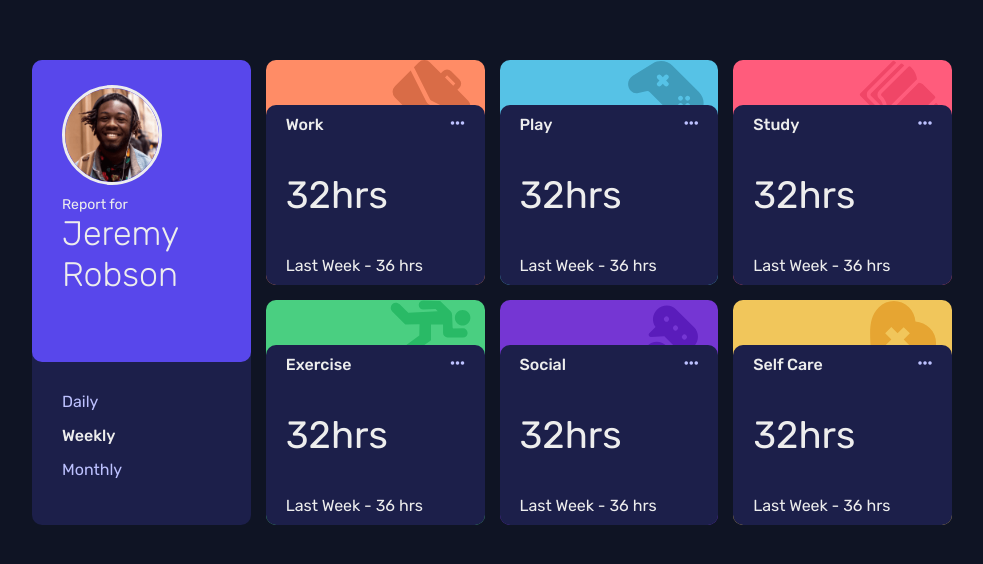
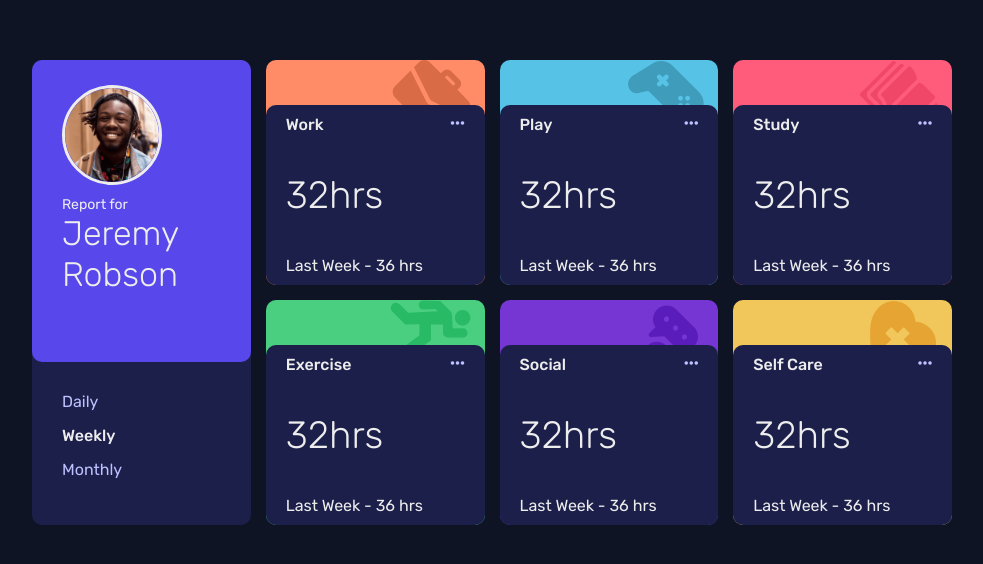
Before and after one commit to asbhogal/Time-Tracking-Dashboard, a website built with Parcel: page src/index.html in a window 1280 px wide. Shown: the part 108-672 px from the top of the page, without its empty margins (148-1131 px from the left). Built offline with nearby package versions, Linux system fonts and the light colour scheme; a web font is replaced by a local one.

Commit message:
adjustments to font styling

```diff
--- a/src/scss/style.scss
+++ b/src/scss/style.scss
@@ -28,7 +28,7 @@
                 padding-left: 20px;
                 .total-week-hours {
                     font-size: 38px;
-                    font-weight: 400;
+                    font-weight: 300;
                 }
             }
             .sub-category-banner {
```
Also changed, not shown: 2 other files.
